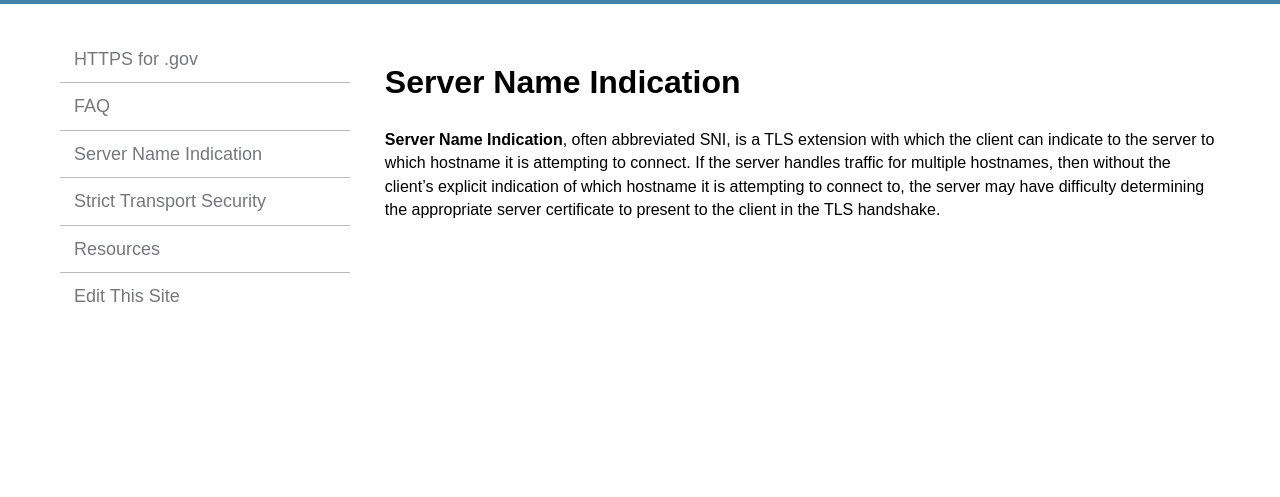
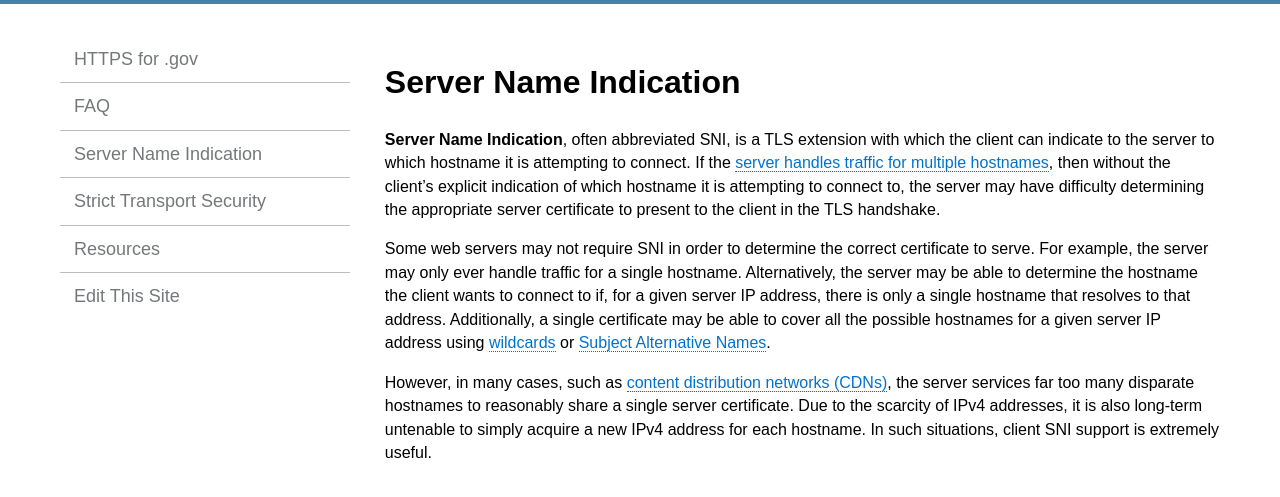
Before and after one commit to GSA/https, a Jekyll site: the page built from pages/sni.md, in a window 1280 px wide. Shown: the top 497 px of the page. Built offline with Jekyll 4.4.1, drawn with Linux system fonts in a browser that asks for light colours; Markdown is read by kramdown in place of the engine named in the settings.

Commit message:
Explain why SNI may be extremely useful in certain situations.

```diff
--- a/pages/sni.md
+++ b/pages/sni.md
@@ -4,4 +4,8 @@ title: Server Name Indication
 permalink: /sni/
 ---
 
-**Server Name Indication**, often abbreviated SNI, is a TLS extension with which the client can indicate to the server to which hostname it is attempting to connect. If the server handles traffic for multiple hostnames, then without the client's explicit indication of which hostname it is attempting to connect to, the server may have difficulty determining the appropriate server certificate to present to the client in the TLS handshake.
+**Server Name Indication**, often abbreviated SNI, is a TLS extension with which the client can indicate to the server to which hostname it is attempting to connect. If the [server handles traffic for multiple hostnames](http://en.wikipedia.org/wiki/Virtual_hosting#Name-based), then without the client's explicit indication of which hostname it is attempting to connect to, the server may have difficulty determining the appropriate server certificate to present to the client in the TLS handshake.
+
+Some web servers may not require SNI in order to determine the correct certificate to serve. For example, the server may only ever handle traffic for a single hostname. Alternatively, the server may be able to determine the hostname the client wants to connect to if, for a given server IP address, there is only a single hostname that resolves to that address. Additionally, a single certificate may be able to cover all the possible hostnames for a given server IP address using [wildcards](http://en.wikipedia.org/wiki/Wildcard_certificate) or [Subject Alternative Names](http://en.wikipedia.org/wiki/SubjectAltName).
+
+However, in many cases, such as [content distribution networks (CDNs)](http://en.wikipedia.org/wiki/Content_delivery_network), the server services far too many disparate hostnames to reasonably share a single server certificate. Due to the scarcity of IPv4 addresses, it is also long-term untenable to simply acquire a new IPv4 address for each hostname. In such situations, client SNI support is extremely useful.
```
